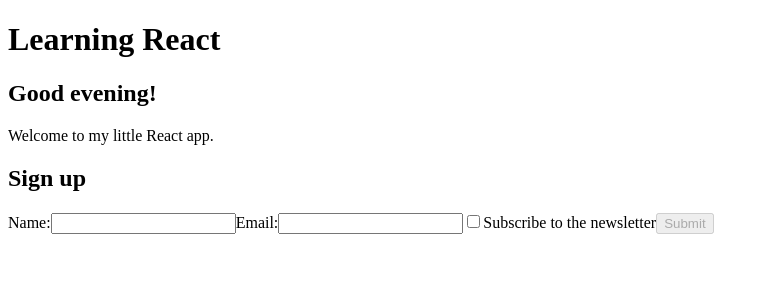
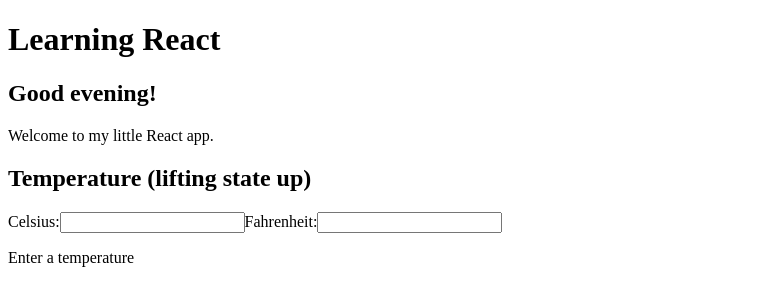
Before and after one commit to kkelichika/react-development, a React (Create React App) app: page / in a window 1280 px wide. Shown: the top 306 px of the page, without its empty margins (0-769 px from the left). Built offline with nearby package versions, Linux system fonts and the light colour scheme.

Commit message:
Add lifting state up (Temperature calculator)

```diff
--- a/src/App.js
+++ b/src/App.js
@@ -3,14 +3,14 @@
 
 import React from "react";
 import Greeting from "./components/Greeting";
-import SignupForm from "./components/SignupForm";
+import TemperatureCalculator from "./components/Temperature";
 
 function App() {
   return (
     <div>
       <h1>Learning React</h1>
       <Greeting />
-      <SignupForm />
+      <TemperatureCalculator />
     </div>
   );
 }
--- /dev/null
+++ b/src/components/Temperature.js
@@ -0,0 +1,57 @@
+// Lifting state up.
+//
+// When two components need to share/sync the same data, you move ("lift")
+// that state UP to their closest common parent. The parent owns the state
+// and passes it down as props, plus a callback so children can ask the
+// parent to change it. Data flows DOWN, events flow UP.
+//
+// Here: a Celsius input and a Fahrenheit input that must stay in sync. The
+// parent (TemperatureCalculator) owns the temperature; both inputs are
+// controlled by it.
+
+import React from "react";
+
+// a "dumb" input - it owns no state, it just shows a value and reports
+// changes back up via the onChange prop.
+function TemperatureInput({ label, value, onChange }) {
+  return (
+    <label>
+      {label}:
+      <input value={value} onChange={(e) => onChange(e.target.value)} />
+    </label>
+  );
+}
+
+class TemperatureCalculator extends React.Component {
+  // the single source of truth lives HERE, in the parent
+  state = { celsius: "" };
+
+  handleCelsiusChange = (value) => {
+    this.setState({ celsius: value });
+  };
+
+  handleFahrenheitChange = (value) => {
+    // convert back to celsius so the one stored value stays consistent
+    const f = parseFloat(value);
+    const c = Number.isNaN(f) ? "" : ((f - 32) * 5) / 9;
+    this.setState({ celsius: c === "" ? "" : c.toFixed(1) });
+  };
+
+  render() {
+    const { celsius } = this.state;
+    const fahrenheit =
+      celsius === "" ? "" : ((parseFloat(celsius) * 9) / 5 + 32).toFixed(1);
+
+    return (
+      <div className="temperature">
+        <h2>Temperature (lifting state up)</h2>
+        {/* both inputs are driven by the SAME parent state */}
+        <TemperatureInput label="Celsius" value={celsius} onChange={this.handleCelsiusChange} />
+        <TemperatureInput label="Fahrenheit" value={fahrenheit} onChange={this.handleFahrenheitChange} />
+        <p>{celsius === "" ? "Enter a temperature" : `${celsius}C = ${fahrenheit}F`}</p>
+      </div>
+    );
+  }
+}
+
+export default TemperatureCalculator;
```
Also changed, not shown: 1 other file (tests, documents, lock files or other folders).
